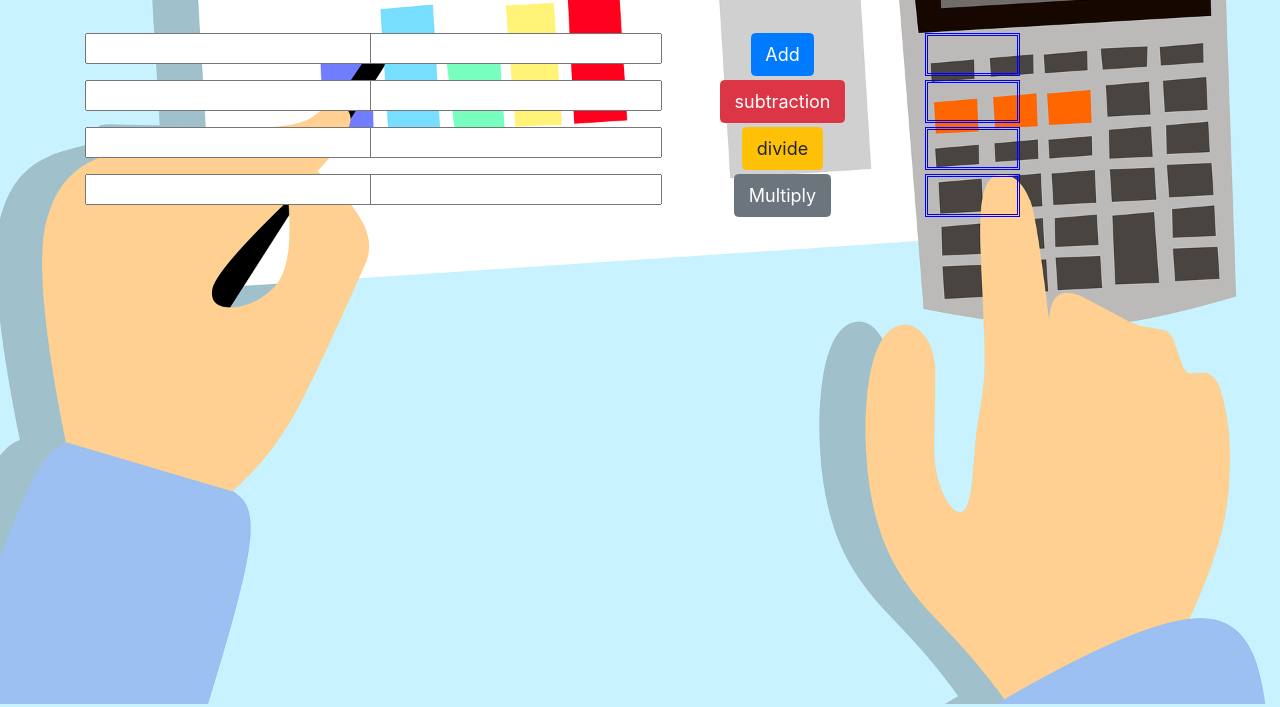
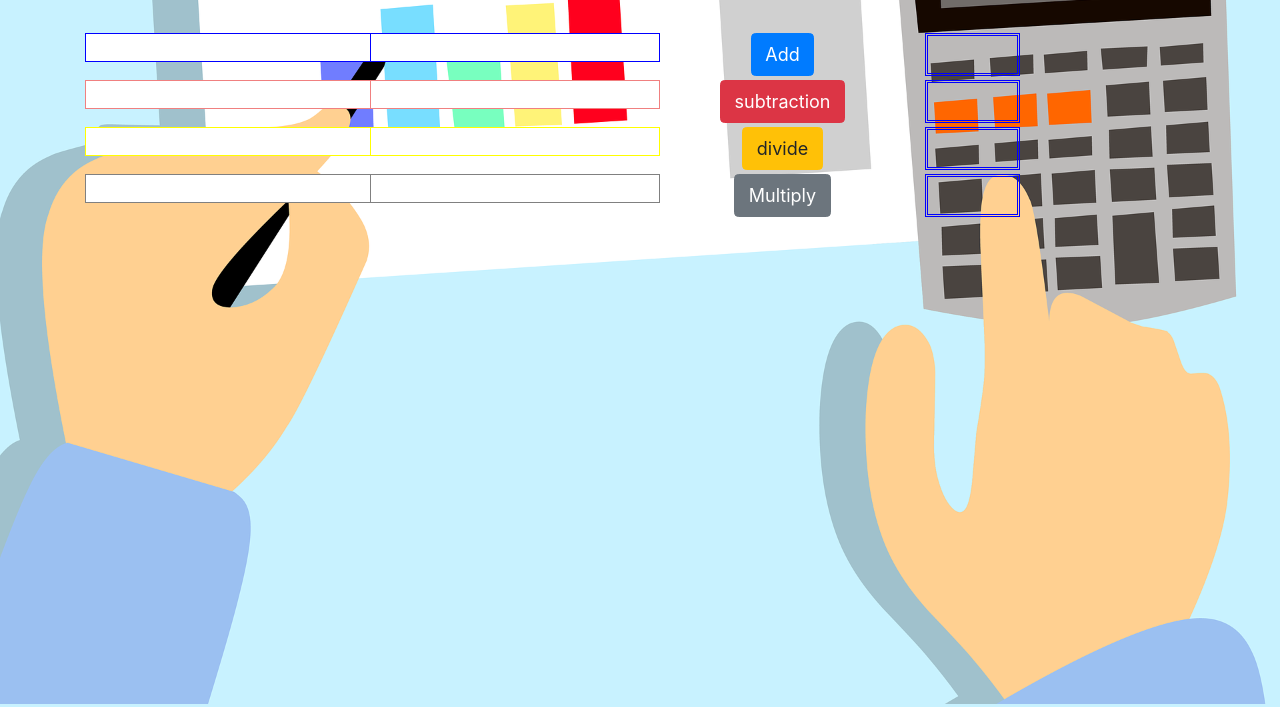
Before and after one commit to mostafamohamedmostafa/simple-calc, a plain HTML site: page index.html in a window 1280 px wide. Shown: the part 93-800 px from the top of the page. Drawn offline with nearby package versions, Linux system fonts and the light colour scheme.

Commit message:
adding css

```diff
--- a/index.html
+++ b/index.html
@@ -40,10 +40,10 @@
 
             <div class="row  mb-1 mt-1">
                 <div class="col-lg-3">
-                    <input type="number" name="number" id="sub-number-1">
+                    <input type="number"  class="sub-number" name="number" id="sub-number-1">
                 </div>
                 <div class="col-lg-3">
-                    <input type="number" name="number" id="sub-number-2">
+                    <input type="number" class="sub-number" name="number" id="sub-number-2">
                 </div>
 
                 <div class="col-lg-3">
@@ -60,10 +60,10 @@
 
             <div class="row  mb-1 mt-1">
                 <div class="col-lg-3">
-                    <input type="number" name="number" id="divide-number-1">
+                    <input type="number" class="divide-number" name="number" id="divide-number-1">
                 </div>
                 <div class="col-lg-3">
-                    <input type="number" name="number" id="divide-number-2">
+                    <input type="number" class="divide-number" name="number" id="divide-number-2">
                 </div>
 
                 <div class="col-lg-3">
@@ -79,10 +79,10 @@
 
             <div class="row mb-1 mt-1">
                 <div class="col-lg-3">
-                    <input type="number" name="number" id="multiply-number-1">
+                    <input type="number" class="mulitply-number" name="number" id="multiply-number-1">
                 </div>
                 <div class="col-lg-3">
-                    <input type="number" name="number" id="multiply-number-2">
+                    <input type="number" class="mulitply-number" name="number" id="multiply-number-2">
                 </div>
 
                 <div class="col-lg-3">
--- a/style/style.css
+++ b/style/style.css
@@ -28,7 +28,23 @@ input{
 }
 
 
+.add-number {
+    border: blue 1px solid;
+}
 
+.sub-number{
+        border: lightcoral 1px solid;
+
+}
+
+.divide-number{
+    border: yellow 1px solid;
+
+}
+
+.mulitply-number{
+    border: gray 1px solid;
+}
 
 .Simple-calc .result{
     color: darkmagenta;
```
